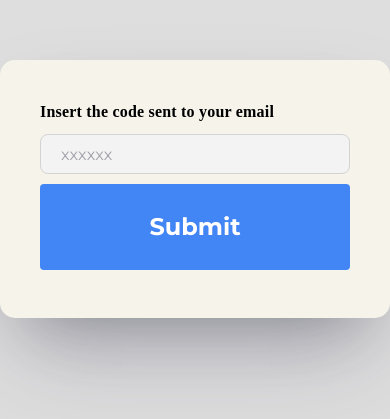
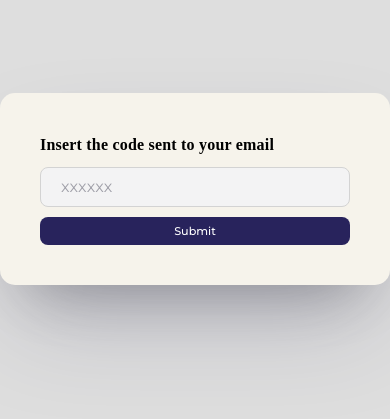
Before and after one commit to ytouate/1337-TRANSCENDENCE, a React (Vite) app in the folder frontend/: page /twofactor in a window 390 px wide. Shown: the part 233-652 px from the top of the page. Built offline with nearby package versions, Linux system fonts and the light colour scheme; no server answers.

Commit message:
css adjusted; not yet responsive

```diff
--- a/frontend/src/components/EndGameScreen/EndGameScreen.css
+++ b/frontend/src/components/EndGameScreen/EndGameScreen.css
@@ -58,7 +58,7 @@
     color: white;
 }
 
-.button {
+.game-button {
     background-color: #4285f4;
     color: white;
     font-weight: bold;
@@ -68,7 +68,7 @@
     border-radius: 0.25rem;
 }
 
-.button:hover {
+.game-button:hover {
     background-color: #1c7cd6;
 }
 
@@ -79,7 +79,6 @@
 .play-again-button:hover {
     background-color: #1d8c42;
 }
-
 
 @media screen and (max-width: 768px) {
     .players-wrapper {
@@ -96,7 +95,7 @@
         margin: 1rem 0;
     }
 
-    .button {
+    .game-button {
         padding: 1.5rem 3rem;
     }
 
--- a/frontend/src/components/EndGameScreen/EndGameScreen.tsx
+++ b/frontend/src/components/EndGameScreen/EndGameScreen.tsx
@@ -66,12 +66,12 @@ const EndGameScreen = ({
                     </div>
                 </div>
                 <div className='flex flex-col mt-8'>
-                    <button className='button' onClick={onHomeClick}>
+                    <button className='game-button' onClick={onHomeClick}>
                         {resetState ? 'HOME' : 'GO BACK'}
                     </button>
                     {resetState && (
                         <button
-                            className='button play-again-button'
+                            className='game-button play-again-button'
                             onClick={resetState}
                         >
                             PLAY AGAIN
```
